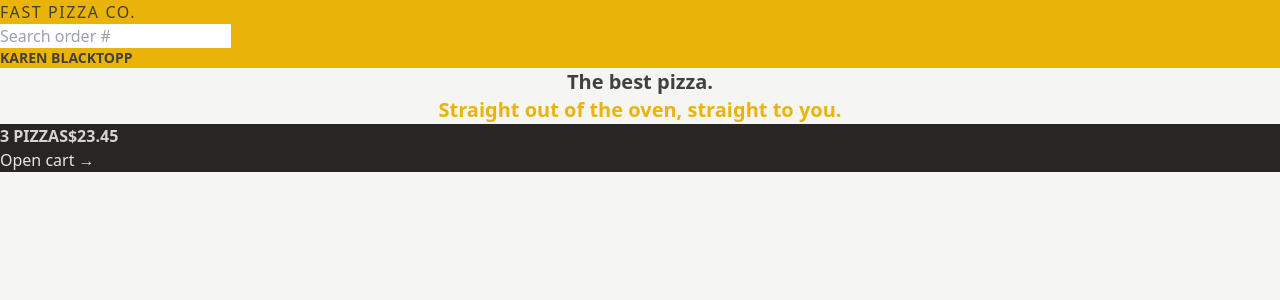
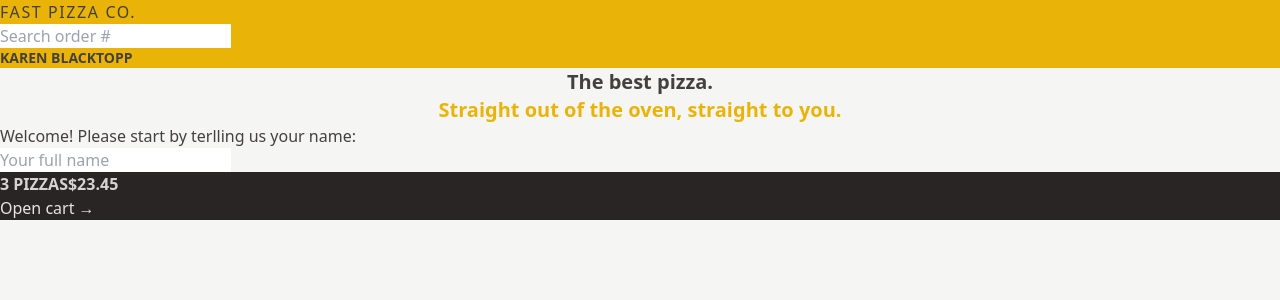
Before and after one commit to kazblacktopp/fast-react-pizza, a React (Vite) app: page / in a window 1280 px wide. Shown: the top 300 px of the page. Built offline with nearby package versions, Linux system fonts and the light colour scheme.

Commit message:
Build CreateUser component

```diff
--- a/src/features/user/CreateUser.jsx
+++ b/src/features/user/CreateUser.jsx
@@ -1,3 +1,24 @@
+import { useState } from 'react';
+
 export default function CreateUser() {
-	return <div>Welcome! Please add your details below:</div>;
+	const [username, setUsername] = useState('');
+
+	return (
+		<form>
+			<p>Welcome! Please start by terlling us your name:</p>
+
+			<input
+				type="text"
+				placeholder="Your full name"
+				value={username}
+				onChange={e => setUsername(e.target.value)}
+			/>
+
+			{username !== '' && (
+				<div>
+					<button>Start ordering</button>
+				</div>
+			)}
+		</form>
+	);
 }
--- a/src/ui/Home.jsx
+++ b/src/ui/Home.jsx
@@ -1,3 +1,5 @@
+import CreateUser from '../features/user/CreateUser';
+
 export default function Home() {
 	return (
 		<div>
@@ -8,6 +10,8 @@
 					Straight out of the oven, straight to you.
 				</span>
 			</h1>
+
+			<CreateUser />
 		</div>
 	);
 }
```
